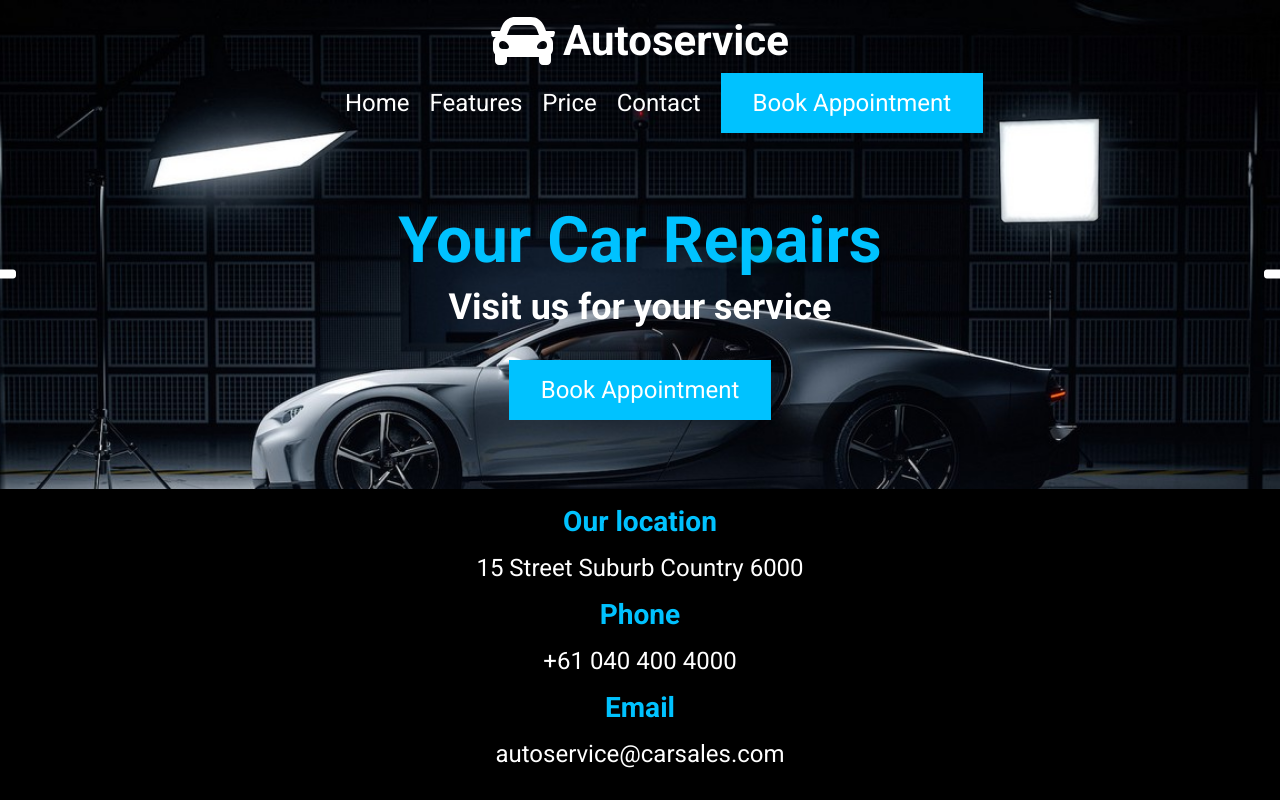
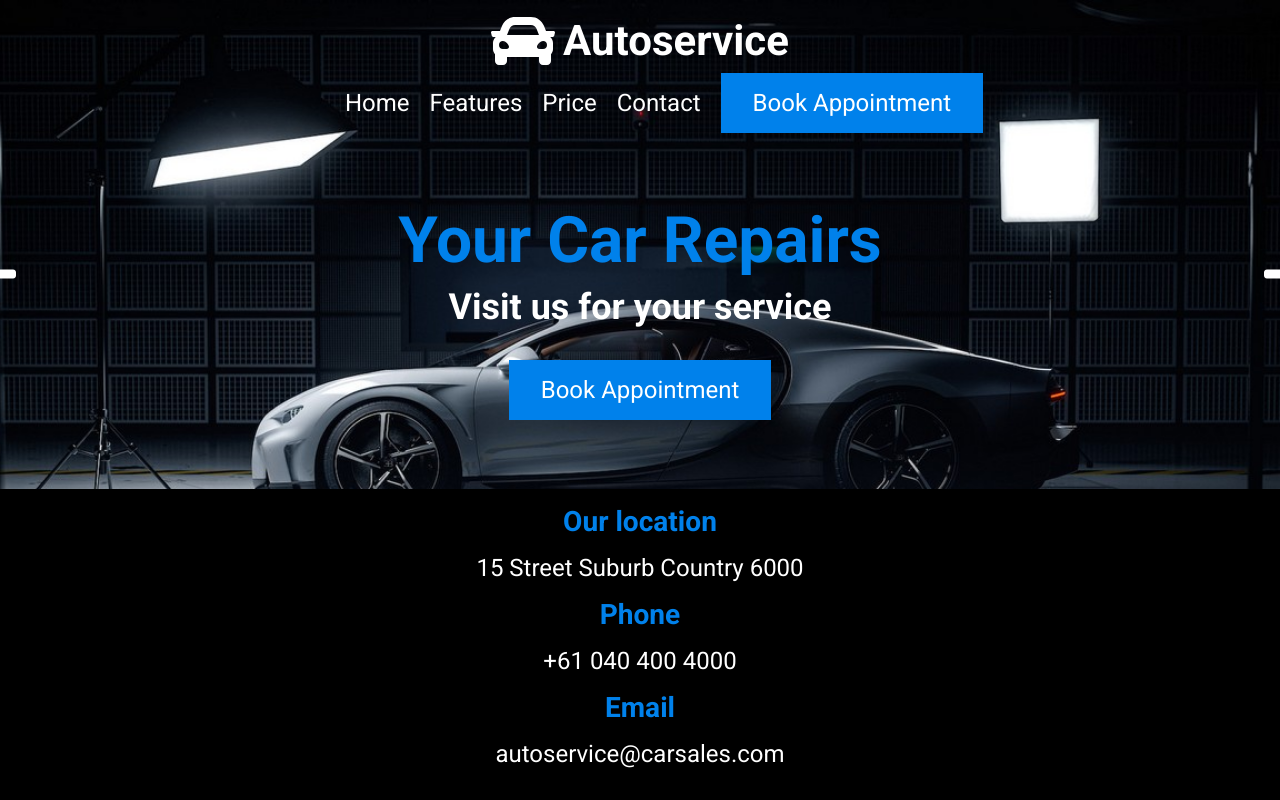
Before and after one commit to GerardoIsaac/automotive-site, a plain HTML site: page index.html in a window 1280 px wide. Shown: the top 800 px of the page. Drawn offline with Linux system fonts and the light colour scheme.

Commit message:
change accent color

```diff
--- a/css/main.css
+++ b/css/main.css
@@ -1,7 +1,7 @@
 :root {
     --max-width: 1280px;
     --min-width: 320px;
-    --accent-color: #00c2ff;
+    --accent-color: #0081eb;
 }
 
 * {
```
